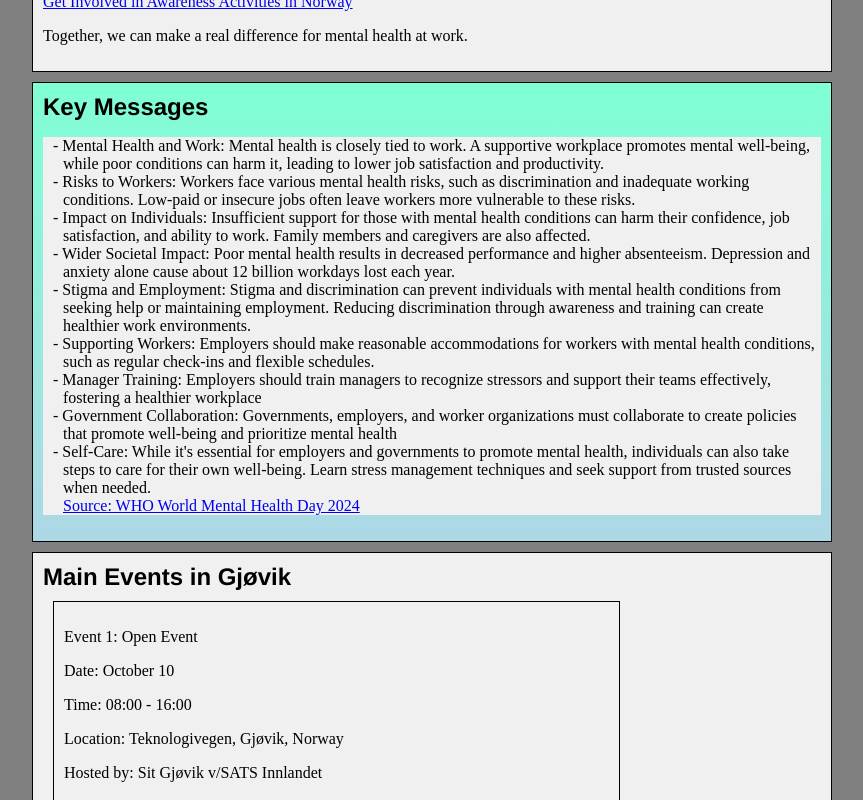
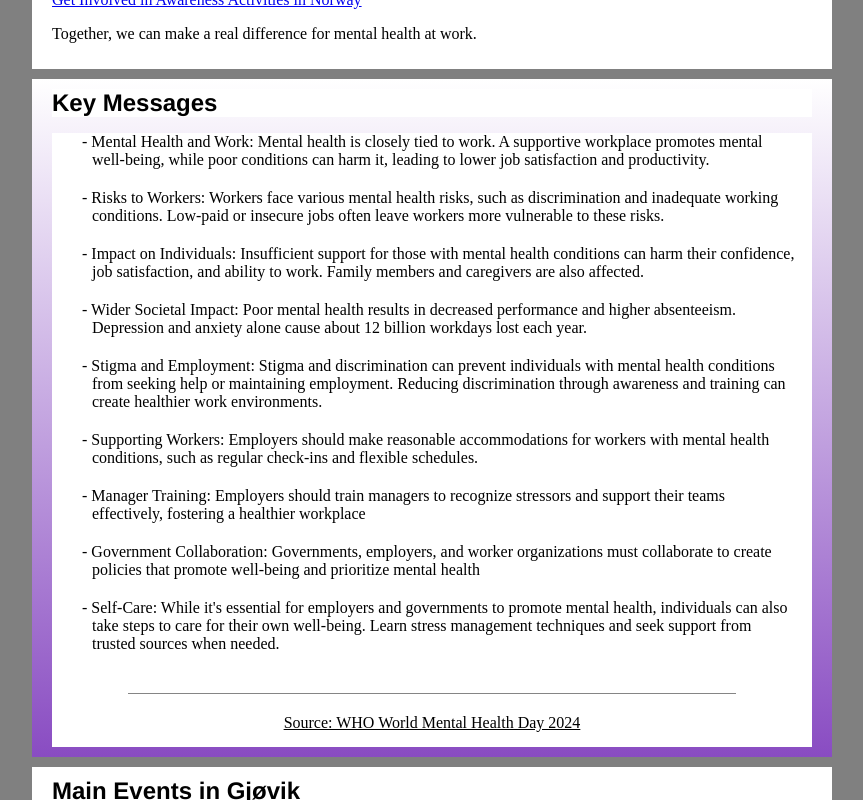
Before and after one commit to max0l/oblig-2, a plain HTML site: page index.html in a window 1280 px wide. Shown: the part 760-1560 px from the top of the page, without its empty margins (208-1071 px from the left). Drawn offline with Linux system fonts and the light colour scheme.

Commit message:
Adapted design from figma more

```diff
--- a/index.html
+++ b/index.html
@@ -88,10 +88,11 @@
                     Together, we can make a real difference for mental health at work.
                 </p>
             </section>
-            <section class="11 gradient">
+            <section class="text-eleven">
                 <h2 id="link2">
                     Key Messages
                 </h2>
+                <div class="outside-gradient">
                     <ul>
                         <li>
                             Mental Health and Work: Mental health is closely tied to work. A supportive
@@ -138,12 +139,14 @@
                             health, individuals can also take steps to care for their own well-being. Learn stress
                             management techniques and seek support from trusted sources when needed.
                         </li>
+                    </ul>
+                    <div class="newHr"></div>
                     <div class="link">
                         <a href="https://www.who.int/campaigns/world-mental-health-day/2024" target="_blank">Source:
                             WHO
                             World Mental Health Day 2024</a>
                     </div>
-                </ul>
+                </div>
             </section>
             <section class="events">
                 <h2 id="link3">
@@ -183,6 +186,7 @@
                 </div>
             </section>
         </main>
+        <div class="newHrBlack"></div>
         <footer>
             <p>
                 This website has been developed with digital sustainability in mind, and we have
@@ -190,6 +194,7 @@
                 Please click here to learn more about how we created this website with digital
                 sustainability in mind.
             </p>
+            <div class="newHr"></div>
             <p>
                 This page was created by GroupXXX as a project for the course IDG1292: Web
                 Coding. The members of the group are: Person1(BWU), Person2 (BIXD), Person3
--- a/stylesheet.css
+++ b/stylesheet.css
@@ -20,6 +20,10 @@ h2 {
     margin: 0;
 }
 
+h1 {
+    font-size: 2em;
+}
+
 body {
     background-image: url();
     background-color: gray;
@@ -32,19 +36,18 @@ header {
     top: 0;
     left: 0;
     width: 100%;
-    background-color: yellow;
+    background-color: rgb(135, 98, 161);
 
 }
 
-header nav ul li,
-footer nav ul li {
-    display: inline-block;
-    margin: 5px 15px;
-    background-color: aquamarine;
+footer {
+    background-color: rgb(135, 98, 161);
+    padding: 10px 0;
+}
 
-}
+
 header {
-    z-index: 999999;
+    z-index: 99;
 }
 
 header nav ul,
@@ -61,46 +64,23 @@ main {
 
 section {
     margin-bottom: 10px;
-    background-color: #f0f0f0;
-    padding: 10px;
-    border: 1px solid black;
+    background-color: white;
+    padding: 10px 20px;
 }
 
 .content {
-    max-width: 95%;
+    max-width: 80%;
     width: 800px;
     margin-left: auto;
     margin-right: auto;
 }
 
 .hashtag {
-    background-color: #f0f0f0;
+    background-color: white;
     max-width: 70%;
     padding: 5px 5px;
     margin: 0;
-    border: 1px solid black;
-    border-top: none;
-    border-bottom: none;
-
 }
-
-
-.gradient {
-    background: linear-gradient(to bottom, aquamarine, lightblue);
-}
-
-section>ul {
-    background-color: #f0f0f0;
-}
-
-section>ul>li {
-    list-style: none;
-}
-section>ul>li::before {
-    content: "-";
-    margin-left: -10px;
-}
-
 
 section>ul {
     padding-left: 20px;
@@ -108,16 +88,82 @@ section>ul {
 
 footer {
     margin-top: 10px;
-    background-color: #f0f0f0;
+    background-color: white;
 }
 
+/* Section for text eleven */
+
+/* Is that really necessary? Or can h2 just be in the gradient? */
+.text-eleven {
+    background: linear-gradient(to bottom, #FFFFFF, #894cc2);
+}
+
+.outside-gradient {
+    background-color: white;
+}
+
+.text-eleven li {
+    list-style: none;
+}
+.text-eleven li::before {
+    content: "-";
+    margin-left: -10px;
+}
+
+
+.text-eleven>h2 {
+    background-color: white;
+}
+
+.text-eleven li {
+    padding-bottom: 20px;
+    padding-right: 15px;
+}
+
+.newHr {
+    content: "";
+    display: block;
+    width: 80%;
+    height: 1px;
+    background-color: rgb(133, 133, 133);
+    margin-top: 20px;
+    margin: 20px auto;
+}
+
+
+.text-eleven a {
+    text-align: center;
+    display: block;
+    padding-bottom: 15px;
+    max-width: 80%;
+    margin-left: auto;
+    margin-right: auto;
+}
+
+.text-eleven a:link {
+    color: black;
+}
+
+.text-eleven a:visited {
+    color: hotpink;
+}
+
+.text-eleven a:hover {
+    color: hotpink;
+}
+
+.text-eleven a:active {
+    color: grey;
+}
+
+/* Section for text Twelve with cards */
 
 .event {
     max-width: 70%;
     margin: 10px;
     padding: 10px;
     border: 1px solid black;
-    background-color: #f0f0f0;
+    background-color: white;
 }
 
 .event2 {
@@ -149,3 +195,12 @@ footer {
 .no-top-margin {
     margin-top: 0;
 }
+
+
+.newHrBlack {
+    content: "";
+    display: block;
+    width: 100%;
+    height: 1.5px;
+    background-color: black;
+}
```
Also changed, not shown: reflection.html (renamed from reflection .html, +1 -0 lines), reflexion.html (deleted, +0 -12 lines). Lines whose indentation alone changed are shown as unchanged.
